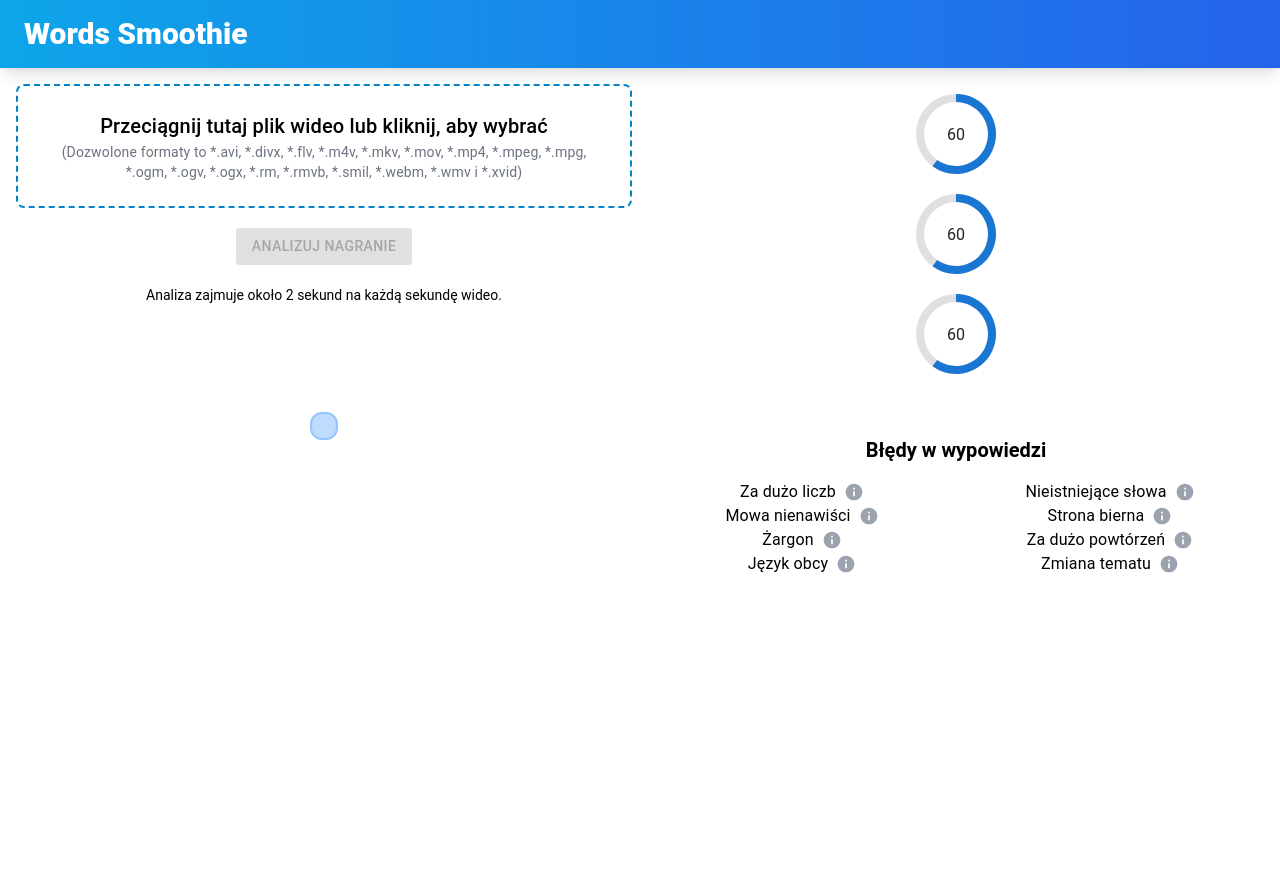
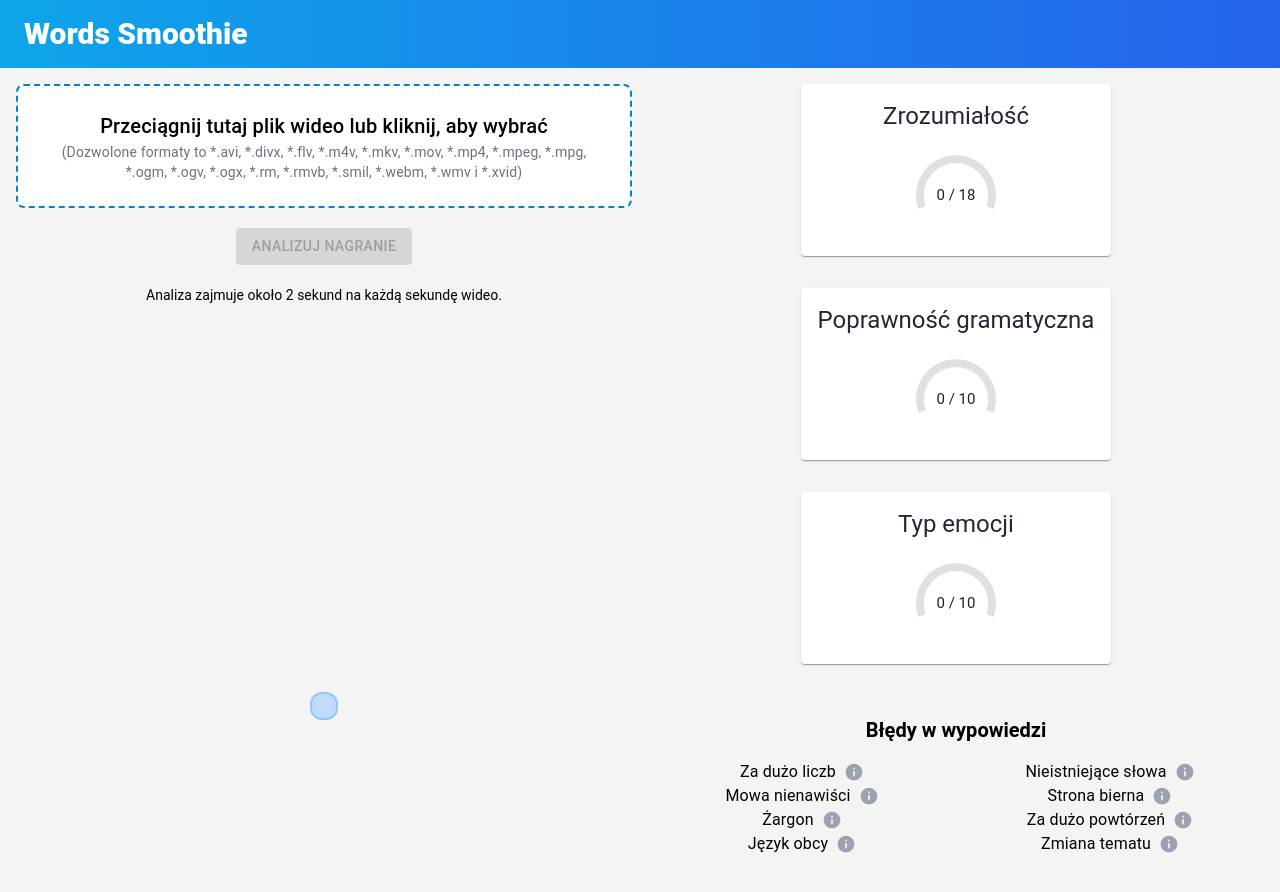
Before and after one commit to Hackathon-Krakow-2024/break-word-traps, a React (Vite) app in the folder frontend/: page / in a window 1280 px wide. Shown: the top 892 px of the page. Before the commit the page ends 800 px from the top, so only its background shows below. Built offline with nearby package versions, Linux system fonts and the light colour scheme; no server answers.

Commit message:
Gauges initial version

```diff
--- /dev/null
+++ b/frontend/src/components/GaugeWidget.tsx
@@ -0,0 +1,53 @@
+import { Card, CardContent, Typography } from '@mui/material'
+import { Gauge, gaugeClasses } from '@mui/x-charts'
+
+export const GaugeWidget = ({
+  label,
+  value,
+  valueMax,
+  color,
+  customText,
+}: {
+  label: string
+  value: number
+  valueMax: number
+  color: 'green' | 'yellow' | 'red'
+  customText?: string
+}) => {
+  const colorMap = {
+    green: '#52b202',
+    yellow: '#f7b500',
+    red: '#f44336',
+  }
+  return (
+    <Card className='mx-auto min-w-[310px] max-w-sm overflow-hidden rounded-lg shadow-lg'>
+      <CardContent className='flex flex-col items-center justify-center p-6'>
+        <Typography variant='h5' className='mb-4 text-center font-bold text-gray-800'>
+          {label}
+        </Typography>
+
+        <div className='h-[100px] w-[100px]'>
+          <Gauge
+            value={value}
+            valueMax={valueMax}
+            startAngle={-110}
+            endAngle={110}
+            sx={{
+              [`& .${gaugeClasses.valueText}`]: {
+                fontSize: 15,
+                transform: 'translate(0px, 0px)',
+              },
+              [`& .${gaugeClasses.valueArc}`]: {
+                fill: colorMap[color],
+              },
+            }}
+            text={({ value, valueMax }) => `${value} / ${valueMax}`}
+          />
+        </div>
+        <Typography variant='body2' className='text-center text-gray-600'>
+          {customText && <span className='font-bold'>{customText}</span>}
+        </Typography>
+      </CardContent>
+    </Card>
+  )
+}
--- a/frontend/src/components/QuestionList.tsx
+++ b/frontend/src/components/QuestionList.tsx
@@ -1,18 +1,18 @@
-
 interface QuestionListProp {
   questions: string[]
 }
 
 const QuestionList = ({ questions }: QuestionListProp) => {
-
   if (questions.length === 0) return null
 
   return (
-		<div className="mt-6">
+    <div className='mt-6'>
       <h2 className='mb-2 text-lg font-medium'>Możliwe pytania:</h2>
       <ul className='pl-5'>
         {questions.map((question, index) => (
-					<li key={index} className='text-gray-900 py-1'>{question}</li>
+          <li key={index} className='py-1 text-gray-900'>
+            {question}
+          </li>
         ))}
       </ul>
     </div>
--- a/frontend/src/pages/Home/Home.tsx
+++ b/frontend/src/pages/Home/Home.tsx
@@ -1,7 +1,7 @@
 import { Gauge } from '@mui/x-charts/Gauge'
 import { useEffect, useState } from 'react'
-
-import { analyzeText, getTranscriptAndSubtitles, prepareQuestions } from '../../api/ai'
+import { GaugeWidget } from '../../components/GaugeWidget'
+import { analyzeText, getTranscriptAndSubtitles, prepareQuestions } from '../../api/ai.mock'
 import { TranscriptionAnalysis, TranscriptionResponse } from '../../models/Transcription'
 import { Video } from './Video'
 import VideoUpload from '../../components/VideoUpload'
@@ -79,18 +79,49 @@ export const Home = () => {
     }
   }
 
+  const getFogColor = (fogScore: number) => {
+    if (fogScore < 7) return 'green'
+    if (fogScore < 13) return 'yellow'
+    return 'red'
+  }
+
+  const getColor = (value: number) => {
+    if (value < 4) return 'red'
+    if (value < 7) return 'yellow'
+    return 'green'
+  }
+
   return (
-    <div className='grid grid-cols-1 grid-rows-2 gap-4 p-4 lg:grid-cols-2' style={{ gridTemplateRows: 'auto 1fr' }}>
-      <div className='flex flex-col items-center' style={{ minHeight: '200px' }}>
-        <VideoUpload handleUploadVideo={onDrop} />
-        <Video videoFile={video} subtitles={transcription.subtitles} />
+    <div className='grid grid-cols-1 grid-rows-2 gap-4 bg-zinc-100 p-4 lg:grid-cols-2'>
+      <div className='flex flex-col items-center'>
+        <div className='flex max-h-[600px] w-full flex-col gap-4'>
+          <VideoUpload handleUploadVideo={onDrop} />
+          <Video videoFile={video} subtitles={transcription.subtitles} />
+        </div>
         <VideoActions handleVerifyVideo={handleVerifyVideo} isButtonDisabled={isButtonDisabled} />
         <p className='text-sm'>Analiza zajmuje około 2 sekund na każdą sekundę wideo.</p>
       </div>
-      <div className='flex flex-col items-center' style={{ minHeight: '200px' }}>
-        <Gauge width={100} height={100} value={60} />
-        <Gauge width={100} height={100} value={60} />
-        <Gauge width={100} height={100} value={60} />
+      <div className='flex flex-col items-center gap-8' style={{ minHeight: '200px' }}>
+        <GaugeWidget
+          color={getFogColor(transcriptionAnalysis.fog_score)}
+          label='Zrozumiałość'
+          value={transcriptionAnalysis.fog_score}
+          customText={transcriptionAnalysis.fog_message}
+          valueMax={18}
+        />
+        <GaugeWidget
+          color={getColor(transcriptionAnalysis.grammarScore)}
+          label='Poprawność gramatyczna'
+          value={transcriptionAnalysis.grammarScore}
+          valueMax={10}
+        />
+        <GaugeWidget
+          color={getColor(transcriptionAnalysis.sentiment.emotions.score)}
+          label='Typ emocji'
+          value={transcriptionAnalysis.sentiment.emotions.score}
+          customText={transcriptionAnalysis.sentiment.emotions.kind}
+          valueMax={10}
+        />
       </div>
       <div className='flex flex-col items-center'>
         <p className='m-3 rounded-xl border-2 border-blue-300 bg-blue-200 p-3 text-sm text-gray-900'>
```
Also changed, not shown: 1 other file (tests, documents, lock files or other folders). Lines whose indentation alone changed are shown as unchanged.
